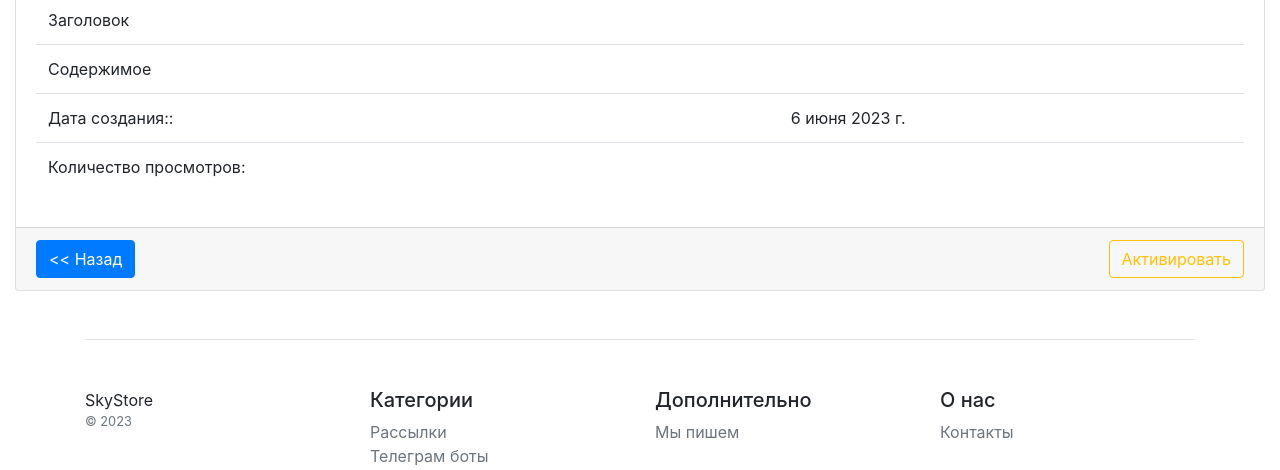
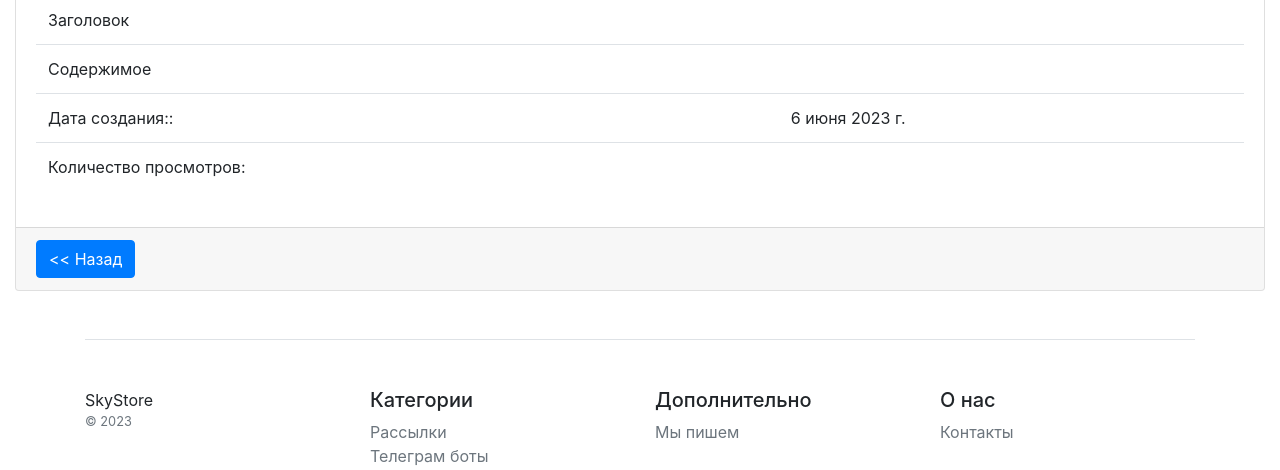
Before and after one commit to DSulzhits/06_2, a Django app: template catalog/templates/catalog/blogrecord_detail.html in a window 1280 px wide. Shown: the part 610-1080 px from the top of the page. Run offline with Django 4.2, Linux system fonts and the light colour scheme; the template is opened without the code that fills it: values that come from a table or form of the project are taken from there, others are empty; data comes from the database, SQL or seed files in the repository; some libraries are stand-ins or nearby versions.

Commit message:
Скорректирована страница подробностей о записи

```diff
--- a/catalog/templates/catalog/blogrecord_detail.html
+++ b/catalog/templates/catalog/blogrecord_detail.html
@@ -26,13 +26,6 @@
             </div>
             <div class="card-footer">
                 <a href="{% url 'catalog:blog_records' %}" class="btn btn-primary"><< Назад</a>
-                <a href="{% url 'catalog:toggle_activity' object.slug %}" class="btn btn-outline-warning float-right">
-                    {% if object.sign_of_publication %}
-                        Деактивировать
-                    {% else %}
-                        Активировать
-                    {% endif %}
-                </a>
             </div>
         </div>
     </div>
```
